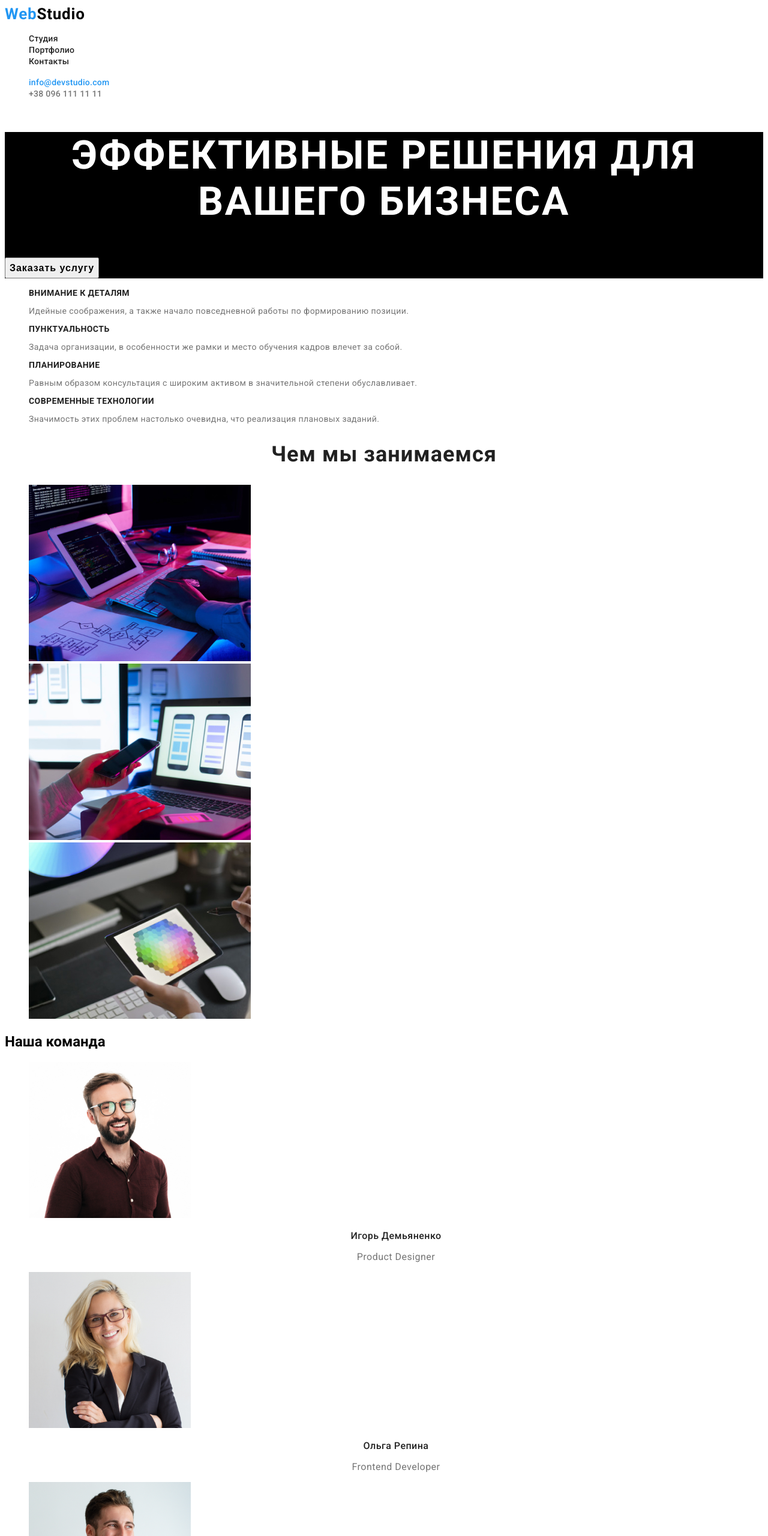
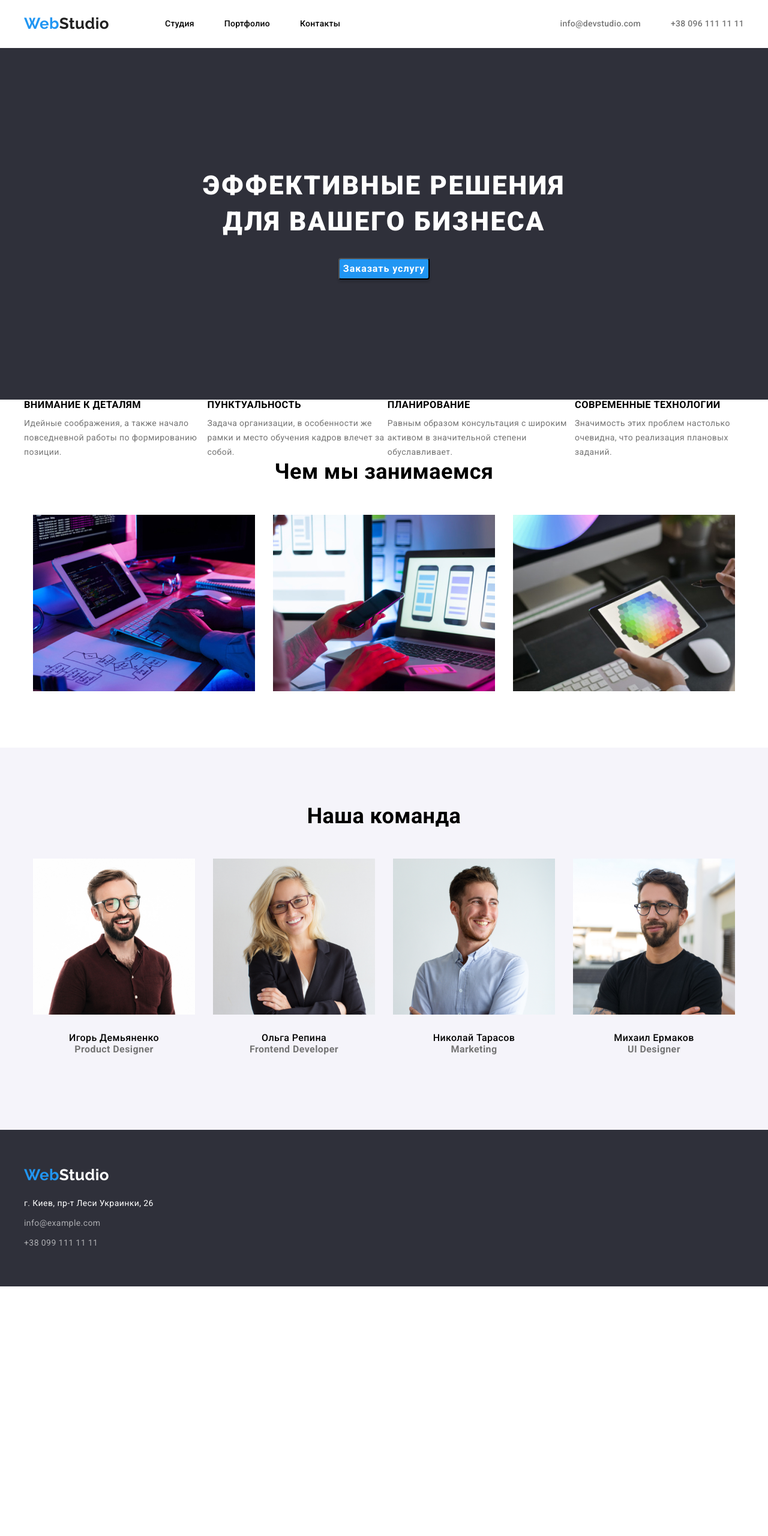
Before and after one commit to SerjioNo/goit-markup-hw-03, a plain HTML site: page index.html in a window 1280 px wide. Shown: the top 2560 px of the page at 60% size. After the commit the page ends 2144 px from the top, so only its background shows below. Drawn offline with nearby package versions, Linux system fonts and the light colour scheme.

Commit message:
Add files via upload

```diff
--- a/css/styles.css
+++ b/css/styles.css
@@ -1,5 +1,9 @@
 body {
   font-family: "Roboto", sans-serif;
+  color: var(--back-color);
+  background-color: var(--base-back-color);
+  font-size: 14px;
+  letter-spacing: 0.03em;
 }
 
 .list {
@@ -9,75 +13,169 @@ body {
 .link {
   text-decoration: none;
 }
+
+:root {
+  --base-color: #212121;
+  --base-back-color: white;
+  --hover-color: #2196f3;
+  --btn-hover-color: #188ce8;
+  --contact-color: #757575;
+  --contact-footer-color: rgba(255, 255, 255, 0.6);
+  --title-studio-color: #ffffff;
+  --back-color: black;
+  --title-back-color: #2f303a;
+  --menu-team-color: #f5f4fa;
+}
+
+p,
+h1,
+h2,
+h3,
+h4 {
+  margin: 0;
+}
+
+ul {
+  margin: 0;
+  padding-left: 0;
+}
+
+button {
+  cursor: pointer;
+}
+
+img {
+  display: block;
+}
+
+.visually-hidden {
+  position: absolute;
+  width: 1px;
+  height: 1px;
+  margin: -1px;
+  border: 0;
+  padding: 0;
+
+  white-space: nowrap;
+  clip-path: inset(100%);
+  clip: rect(0 0 0 0);
+  overflow: hidden;
+}
+
+.container {
+  width: 1200px;
+  margin: 0 auto;
+}
+
 /*--------- HEADER -------- */
+
+.header {
+  background-color: var(--base-back-color);
+  padding-top: 24px;
+  padding-bottom: 25px;
+}
+
+.container-header {
+  display: flex;
+  align-items: center;
+}
+
+.header-nav {
+  display: flex;
+}
+
+.header-list {
+  display: flex;
+  align-items: center;
+}
+
+.header-list-too {
+  display: flex;
+  margin-left: auto;
+}
+
+.header-item:not(:last-child) {
+  margin-right: 50px;
+}
 
 .header-link {
   font-weight: 500;
-  font-size: 14px;
-  line-height: 1, 14;
+  line-height: 1.14;
   letter-spacing: 0.02em;
-  background-color: white;
-  color: #212121;
+  color: var(--back-color);
 }
 
 .header-logo {
+  font-family: Raleway;
   font-weight: bold;
   font-size: 26px;
-  line-height: 1, 19; /* identical to box height */
-  letter-spacing: 0.03em;
-  color: #2196f3;
+  line-height: 1.19; /* identical to box height */
+  color: var(--hover-color);
+  margin-right: 93px;
 }
 
 .header-logo-boot {
   font-weight: bold;
   font-size: 26px;
-  line-height: 1, 19; /* identical to box height */
-  letter-spacing: 0.03em;
-  color: black;
+  line-height: 1.19; /* identical to box height */
+  color: #212121;
 }
 
 .header-mail {
   font-weight: 500;
-  font-size: 14px;
-  line-height: 1, 14;
+  line-height: 1.14;
   letter-spacing: 0.02em;
-  color: #2196f3;
+  color: var(--contact-color);
+  margin-right: 50px;
 }
 
 .header-tel {
   font-weight: 500;
-  font-size: 14px;
-  line-height: 1, 14;
+  line-height: 1.14;
   letter-spacing: 0.02em;
-  color: #757575;
+  color: var(--contact-color);
 }
 
 .header-link:hover,
 .header-link:focus {
-  color: #2196f3;
+  color: var(--hover-color);
 }
 
 .header-mail:hover,
 .header-mail:focus {
-  color: chocolate;
+  color: var(--hover-color);
 }
 
 .header-tel:hover,
 .header-tel:focus {
-  color: chocolate;
+  color: var(--hover-color);
 }
 
 /*---------TITLE-----------*/
 
 .title-link {
+  padding-top: 200px;
+  padding-bottom: 200px;
+  background-color: var(--title-back-color);
+}
+
+.container-title {
+  display: flex;
+  flex-direction: column;
+  align-items: center;
+}
+
+.title {
   font-weight: 900;
   font-size: 44px;
-  line-height: 1, 36; /* or 136% */
+  line-height: 1.36; /* or 136% */
   text-align: center;
   letter-spacing: 0.06em;
   text-transform: uppercase;
-  background-color: black;
-  color: #ffffff;
+  background-color: var(--title-back-color);
+  color: var(--title-studio-color);
+  margin-bottom: 30px;
+  width: 696px;
 }
 
 .title-btn {
@@ -88,173 +186,229 @@ body {
   align-items: center;
   text-align: center;
   letter-spacing: 0.06em;
-  color: black;
+  background-color: var(--hover-color);
+  color: var(--title-studio-color);
+  box-shadow: 0px 4px 4px rgba(0, 0, 0, 0.15);
+  border-radius: 4px;
 }
 
 .title-btn:hover,
 .title-btn:focus {
-  background-color: #2196f3;
-  color: #ffffff;
+  background-color: var(--btn-hover-color);
 }
 
 /*---------MENU----------*/
 
+.menu {
+  display: flex;
+  justify-content: center;
+  padding-top: 100px;
+  padding-bottom: 56px;
+}
+
 .menu-btn {
   font-weight: 500;
   font-size: 16px;
-  line-height: 1, 62; /* identical to box height, or 162% */
+  line-height: 1.62; /* identical to box height, or 162% */
   text-align: center;
-  letter-spacing: 0.03em;
-  color: #212121;
+  background: var(--menu-team-color);
+  border-radius: 4px;
+  padding: 6px 22px;
+}
+
+.menu-link:not(:last-child) {
+  margin-right: 8px;
 }
 
 .menu-btn:hover,
 .menu-btn:focus {
-  background-color: #2196f3;
-  color: #ffffff;
+  background-color: var(--hover-color);
+  color: var(--title-studio-color);
+  box-shadow: 0px 3px 1px rgba(0, 0, 0, 0.1), 0px 1px 2px rgba(0, 0, 0, 0.08),
+    0px 2px 2px rgba(0, 0, 0, 0.12);
+  border-radius: 4px;
 }
 
 /*-------PRIOR--------*/
 
 .prior {
-  display: none;
+  padding-top: 94px;
+  padding-bottom: 94px;
 }
 
-.prior-title {
+.prior-list {
+  display: flex;
+  justify-content: center;
+}
+
+.prior-title-list {
   font-weight: bold;
-  font-size: 14px;
-  line-height: 1, 14;
-  letter-spacing: 0.03em;
+  line-height: 1.14;
   text-transform: uppercase;
-  color: #212121;
+  margin-bottom: 10px;
 }
 
 .prior-after-title {
-  font-weight: normal;
-  font-size: 14px;
-  line-height: 1, 71; /* or 171% */
-  letter-spacing: 0.03em;
-  color: #757575;
+  line-height: 1.71; /* or 171% */
+  color: var(--contact-color);
 }
 
 /*--------WORK--------*/
 
+.work {
+  padding-bottom: 94px;
+}
+
+.work-list {
+  display: flex;
+  justify-content: center;
+}
+
+.work-list-img:not(:last-child) {
+  margin-right: 30px;
+}
+
 .work-title {
   font-weight: bold;
   font-size: 36px;
-  line-height: 1, 16;
+  line-height: 1.16;
   text-align: center;
-  letter-spacing: 0.03em;
-  color: #212121;
+  margin-bottom: 50px;
 }
 
 /*---------TEAM---------*/
 
-.tiem-link {
+.team {
   font-weight: bold;
   font-size: 36px;
-  line-height: 1, 16;
+  line-height: 1.16;
   text-align: center;
-  letter-spacing: 0.03em;
-  color: #212121;
+  padding-top: 94px;
+  padding-bottom: 94px;
+  background: var(--menu-team-color);
+}
+
+.team-item:not(:last-child) {
+  margin-right: 30px;
+}
+
+.team-list {
+  display: flex;
+  justify-content: center;
 }
 
 .team-title {
+  font-weight: bold;
+  font-size: 36px;
+  line-height: 1.16;
+  text-align: center;
+  margin-bottom: 50px;
+}
+
+.team-title-list {
   font-weight: 500;
   font-size: 16px;
-  line-height: 1, 18; /* identical to box height */
+  line-height: 1.18; /* identical to box height */
   text-align: center;
-  letter-spacing: 0.03em;
-  color: #212121;
+  margin-top: 30px;
 }
 
 .team-after-title {
-  font-weight: normal;
   font-size: 16px;
-  line-height: 1, 18; /* identical to box height */
+  line-height: 1.18; /* identical to box height */
   text-align: center;
-  letter-spacing: 0.03em;
-  color: #757575;
+  color: var(--contact-color);
+  margin-bottom: 30px;
 }
 
 /*------------BEDGE--------------*/
 
+.bedge-list:not(:nth-child(3n + 3)) {
+  margin-right: 30px;
+}
+
 .bedge {
-  display: none;
+  display: flex;
+  flex-wrap: wrap;
+  justify-content: center;
+  padding-bottom: 94px;
 }
 
 .bedge-title {
   font-weight: bold;
   font-size: 18px;
-  line-height: 2, 0; /* identical to box height, or 200% */
+  line-height: 2; /* identical to box height, or 200% */
   letter-spacing: 0.06em;
-  color: #212121;
+  margin-top: 20px;
+  margin-bottom: 4px;
 }
 
 .bedge-after-title {
-  font-weight: normal;
   font-size: 16px;
-  line-height: 1, 87; /* identical to box height, or 187% */
-  letter-spacing: 0.03em;
-  color: #757575;
+  line-height: 1.87; /* identical to box height, or 187% */
+  color: var(--contact-color);
+  margin-bottom: 20px;
 }
 
 /*------------FOOTER-------------*/
 
 .footer {
-  background-color: black;
+  background-color: var(--title-back-color);
+  padding-top: 60px;
+  padding-bottom: 60px;
+}
+
+.footer-list {
+  margin-top: 20px;
+}
+
+.footer-link:not(:last-child) {
+  margin-bottom: 9px;
 }
 
 .footer-logo {
+  font-family: Raleway;
   font-weight: bold;
   font-size: 26px;
-  line-height: 1, 19; /* identical to box height */
-  letter-spacing: 0.03em;
-  color: #2196f3;
+  line-height: 1.19; /* identical to box height */
+  color: var(--hover-color);
 }
 
 .footer-logo-boot {
   font-weight: bold;
   font-size: 26px;
-  line-height: 1, 19; /* identical to box height */
-  letter-spacing: 0.03em;
-  color: white;
+  line-height: 1.19; /* identical to box height */
+  color: var(--base-back-color);
 }
 
 .footer-item {
-  font-weight: normal;
-  font-size: 14px;
-  line-height: 1, 71; /* or 171% */
-  letter-spacing: 0.03em;
-  color: #ffffff;
+  font-style: normal;
+  line-height: 1.71; /* or 171% */
+  color: var(--title-studio-color);
 }
 
 .footer-mail {
-  font-weight: normal;
-  font-size: 14px;
-  line-height: 1, 71; /* or 171% */
-  letter-spacing: 0.03em;
-  color: rgba(255, 255, 255, 0.6);
+  font-style: normal;
+  line-height: 1.71; /* or 171% */
+  color: var(--contact-footer-color);
 }
 
 .footer-tel {
-  font-weight: normal;
-  font-size: 14px;
-  line-height: 1, 71; /* or 171% */
-  letter-spacing: 0.03em;
-  color: rgba(255, 255, 255, 0.6);
+  font-style: normal;
+  line-height: 1.71; /* or 171% */
+  color: var(--contact-footer-color);
 }
 
 .footer-item:hover,
 .footer-item:focus {
-  color: #2196f3;
+  color: var(--hover-color);
 }
 
 .footer-mail:hover,
 .footer-mail:focus {
-  color: #2196f3;
+  color: var(--hover-color);
 }
 
 .footer-tel:hover {
-  color: #2196f3;
+  color: var(--hover-color);
 }
--- a/index.html
+++ b/index.html
@@ -9,10 +9,14 @@
     <link rel="preconnect" href="https://fonts.gstatic.com" crossorigin>
     <link href="https://fonts.googleapis.com/css2?family=Raleway:wght@700&family=Roboto:wght@400;500;700;900&display=swap"
         rel="stylesheet">
+    <link rel="stylesheet" href="https://cdnjs.cloudflare.com/ajax/libs/modern-normalize/1.1.0/modern-normalize.min.css"
+        integrity="sha512-wpPYUAdjBVSE4KJnH1VR1HeZfpl1ub8YT/NKx4PuQ5NmX2tKuGu6U/JRp5y+Y8XG2tV+wKQpNHVUX03MfMFn9Q=="
+        crossorigin="anonymous" referrerpolicy="no-referrer" />
     <link rel="stylesheet" href="./css/styles.css" >
 </head>
 <body>
    <header class="header">
+       <div class="container container-header">
        <nav class="header-nav">
            <a class="link header-logo" href="" lang="en">Web<span class="header-logo-boot">Studio</span></a>
                <ul class="list header-list">
@@ -24,75 +28,85 @@
                         <a class="link header-link" href="">Контакты</a></li>
                </ul>
        </nav>
-       <ul class="list header-list">
-           <li class="header-item">
+       <ul class="list header-list-too">
+           <li class="header-item-too">
                 <a class="header-mail link" href="mailto:info@devstudio.com">info@devstudio.com</a>
            </li>
-           <li class="header-item">
-                <a class="header-tel link" href="tel :+380961111111">+38 096 111 11 11</a>
+           <li class="header-item-too">
+                <a class="header-tel link" href="tel:+380961111111">+38 096 111 11 11</a>
            </li>
         </ul>
+        </div>
    </header>
    <main>
        <section class="link title-link">
-           <h1>Эффективные решения для вашего бизнеса</h1>
-           <button type="button" class="title-btn">Заказать услугу</button>
+            <div class="container container-title">
+                <h1 class="title">Эффективные решения для вашего бизнеса</h1>
+                <button type="button" class="title-btn">Заказать услугу</button>
+            </div>
        </section>
        <section class="prior-link">
-           <h2 class="prior">Наши приоритеты</h2>
+           <div class="container">
+           <h2 class="visually-hidden">Наши приоритеты</h2>
            <ul class="list prior-list">
                <li class="prior-item">
-                   <h3 class="prior-title">Внимание к деталям</h3>
+                   <h3 class="prior-title-list">Внимание к деталям</h3>
                    <p class="prior-after-title">Идейные соображения, а также начало повседневной работы по формированию позиции.</p>
                </li>
                <li class="prior-item">
-                   <h3 class="prior-title">Пунктуальность</h3>
+                   <h3 class="prior-title-list">Пунктуальность</h3>
                    <p class="prior-after-title">Задача организации, в особенности же рамки и место обучения кадров влечет за собой.</p>
                 </li>
                 <li class="prior-item">
-                    <h3 class="prior-title">Планирование</h3>
+                    <h3 class="prior-title-list">Планирование</h3>
                     <p class="prior-after-title">Равным образом консультация с широким активом в значительной степени обуславливает.</p>
                 </li>
                 <li class="prior-item">
-                    <h3 class="prior-title">Современные технологии</h3>
+                    <h3 class="prior-title-list">Современные технологии</h3>
                     <p class="prior-after-title">Значимость этих проблем настолько очевидна, что реализация плановых заданий.</p>
                 </li>
            </ul>
+           </div>
        </section>
-           <section class="work-link">
+           <section class="work">
+               <div class="container">
                <h2 class="work-title">Чем мы занимаемся</h2>
-               <ul class="list">
-                    <li><img src="./imeges/about-img-1.jpg" alt="компьютер" width="370" height="294"></li>
-                    <li><img src="./imeges/about-img-2.jpg" alt="ноутбук" width="370" height="294"></li>
-                    <li><img src="./imeges/about-img-3.jpg" alt="планшет" width="370" height="294"></li>
+               <ul class="list work-list">
+                    <li class="work-list-img"><img src="./imeges/about-img-1.jpg" alt="компьютер" width="370" height="294"></li>
+                    <li class="work-list-img"><img src="./imeges/about-img-2.jpg" alt="ноутбук" width="370" height="294"></li>
+                    <li class="work-list-img"><img src="./imeges/about-img-3.jpg" alt="планшет" width="370" height="294"></li>
                </ul>
+               </div>
            </section>
-        <section class="team-link">
-            <h2>Наша команда</h2>
+        <section class="team">
+            <div class="container">
+            <h2 class="team-title">Наша команда</h2>
             <ul class="list team-list">
                 <li class="team-item">
                     <img src="./imeges/work-img-4.jpg" alt="игорь" width="270" height="260">
-                    <h3 class="team-title">Игорь Демьяненко</h3>
+                    <h3 class="team-title-list">Игорь Демьяненко</h3>
                     <p class="team-after-title" lang="en">Product Designer</p>
                 </li>
                 <li class="team-item">
                     <img src="./imeges/work-img-5.jpg" alt="ольга" width="270" height="260">
-                    <h3 class="team-title">Ольга Репина</h3>
+                    <h3 class="team-title-list">Ольга Репина</h3>
                     <p class="team-after-title" lang="en">Frontend Developer</p>
                 </li>
                 <li class="team-item">
                     <img src="./imeges/work-img-6.jpg" alt="николай" width="270" height="260">
-                    <h3 class="team-title">Николай Тарасов</h3>
+                    <h3 class="team-title-list">Николай Тарасов</h3>
                     <p class="team-after-title" lang="en">Marketing</p>
                 </li>
                 <li class="team-item">
                     <img src="./imeges/work-img-7.jpg" alt="михаил" width="270" height="260">
-                    <h3 class="team-title">Михаил Ермаков</h3>
+                    <h3 class="team-title-list">Михаил Ермаков</h3>
                     <p class="team-after-title" lang="en">UI Designer</p>
                 </li>
             </ul>
+            </div>
         </section>
        <footer class="footer">
+            <div class="container">
             <a class="link footer-logo" href="" lang="en">Web<span class="footer-logo-boot">Studio</span></a>
             <address>
                 <ul class="list footer-list">
@@ -107,6 +121,7 @@
                     </li>
                 </ul>
             </address>
+            </div>
         </footer>
    </main>
 </body>
```
Also changed, not shown: portfolio.html (+71 -29 lines).
